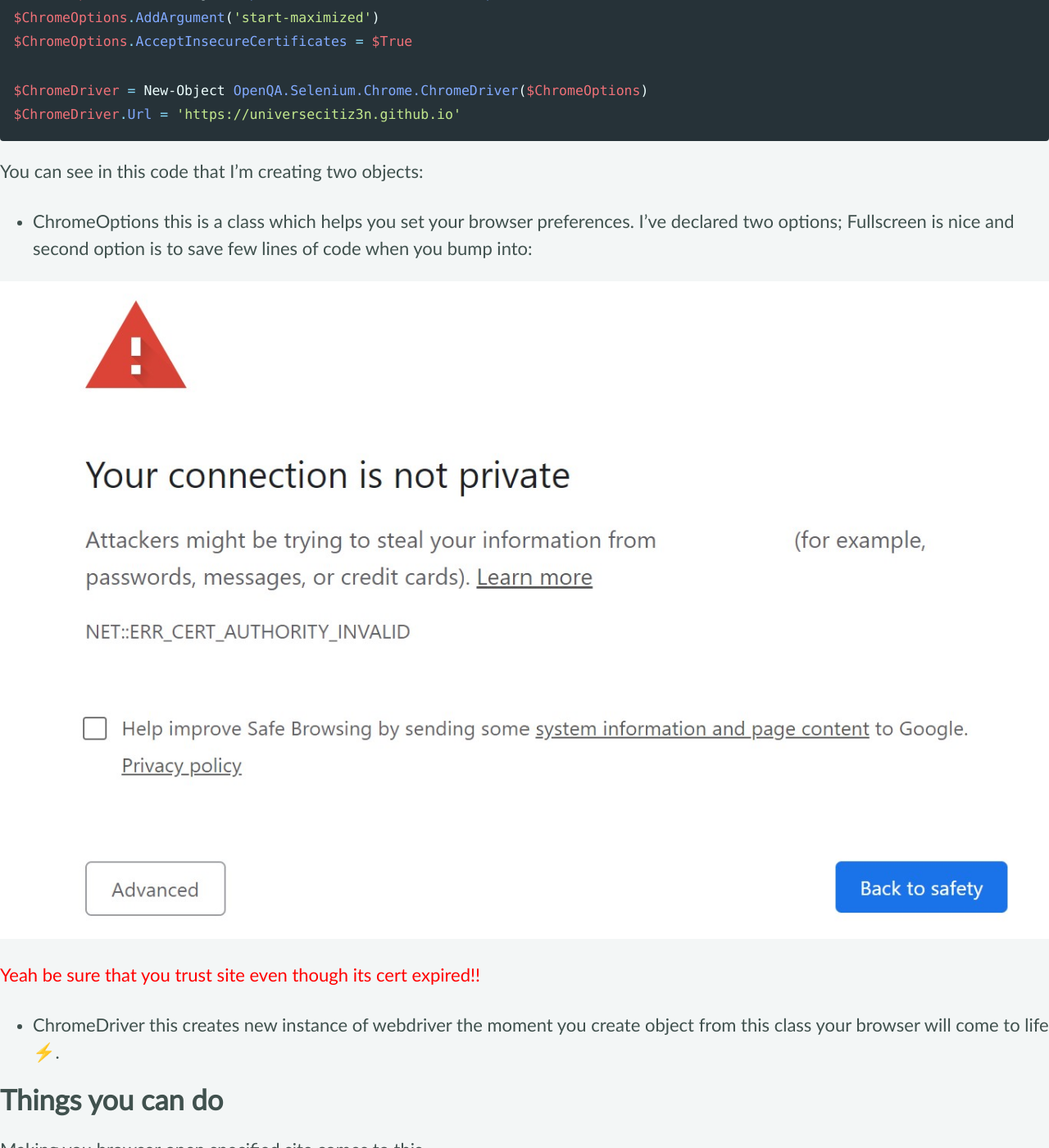
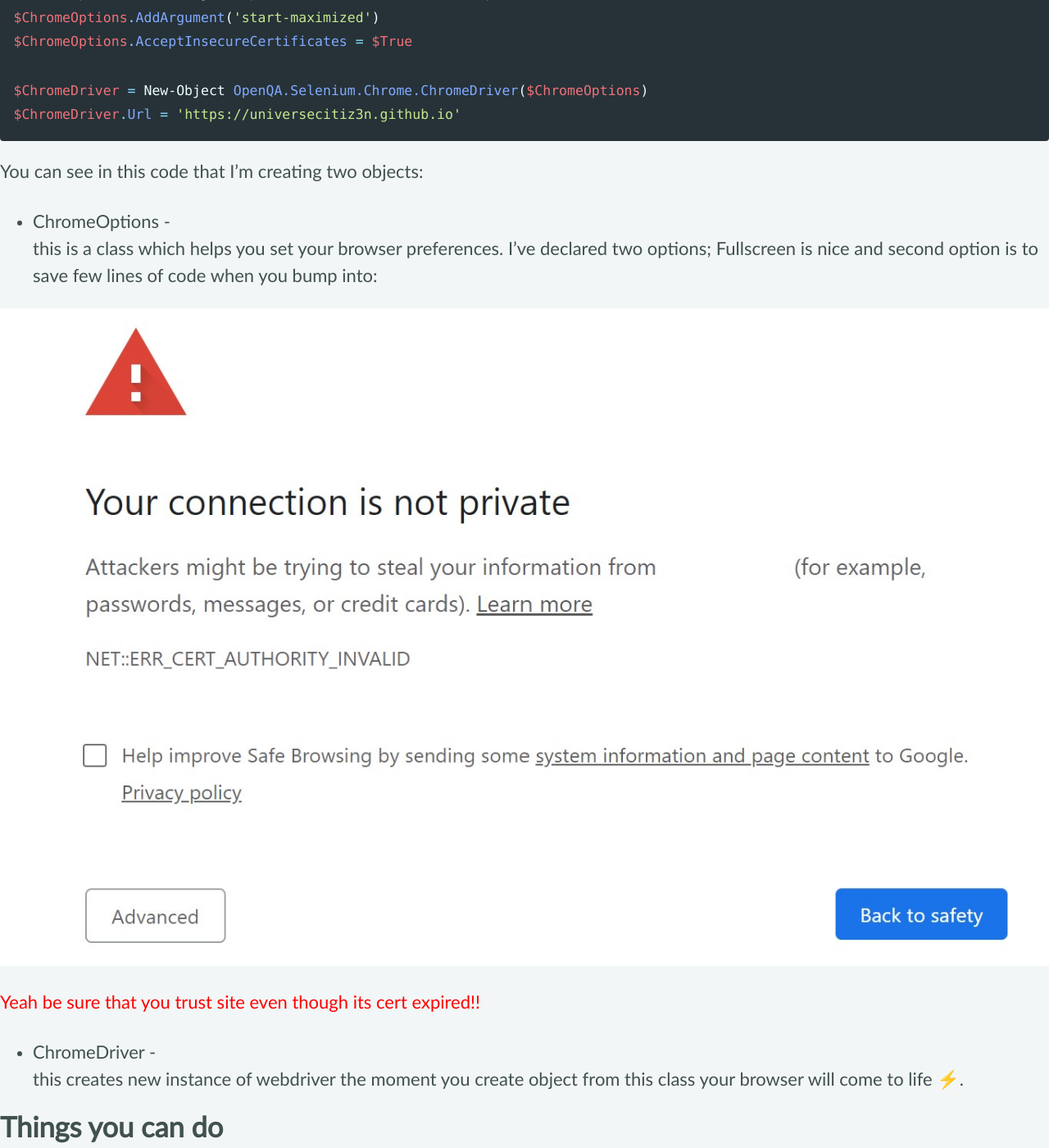
Before and after one commit to UniverseCitiz3n/UniverseCitiz3n.github.io, a Jekyll site: the page built from _posts/2019-09-27-Selenium-Powershell.md, in a window 1280 px wide and 1400 px high, scrolled down 1517 px. Shown: the whole window at 82% size. Built offline with Jekyll 4.4.1, drawn with Linux system fonts in a browser that asks for light colours; cached includes are drawn as plain includes; nearby versions of some CDN libraries; our own code applies the rules of GitHub Pages for plain Markdown files; comment, search, counter and statistics services are not loaded.

Commit message:
next line

````diff
--- a/_posts/2019-09-27-Selenium-Powershell.md
+++ b/_posts/2019-09-27-Selenium-Powershell.md
@@ -54,14 +54,14 @@ $ChromeDriver.Url = 'https://universecitiz3n.github.io'
 ```
 
 You can see in this code that I'm creating two objects:
- - ChromeOptions
+ - ChromeOptions -<br>
  this is a class which helps you set your browser preferences. I've declared two options; Fullscreen is nice and second option is to save few lines of code when you bump into:
 
 ![cert]({{ site.url }}{{ site.baseurl }}/assets/images/posts/cert.jpg)
 
 <span style="color:red">Yeah be sure that you trust site even though its cert expired!!</span>
 
- - ChromeDriver
+ - ChromeDriver -<br>
  this creates new instance of webdriver the moment you create object from this class your browser will come to life ⚡️.
 
 # Things you can do
````
